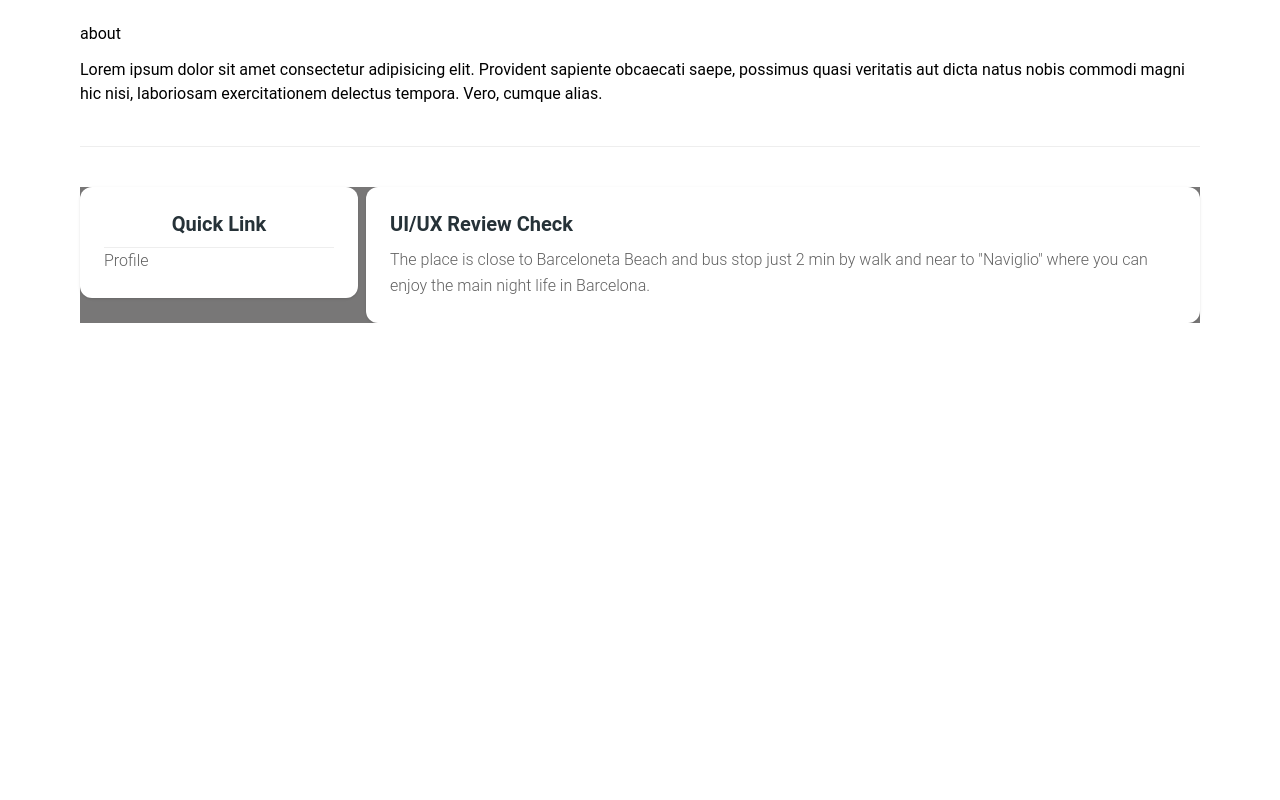
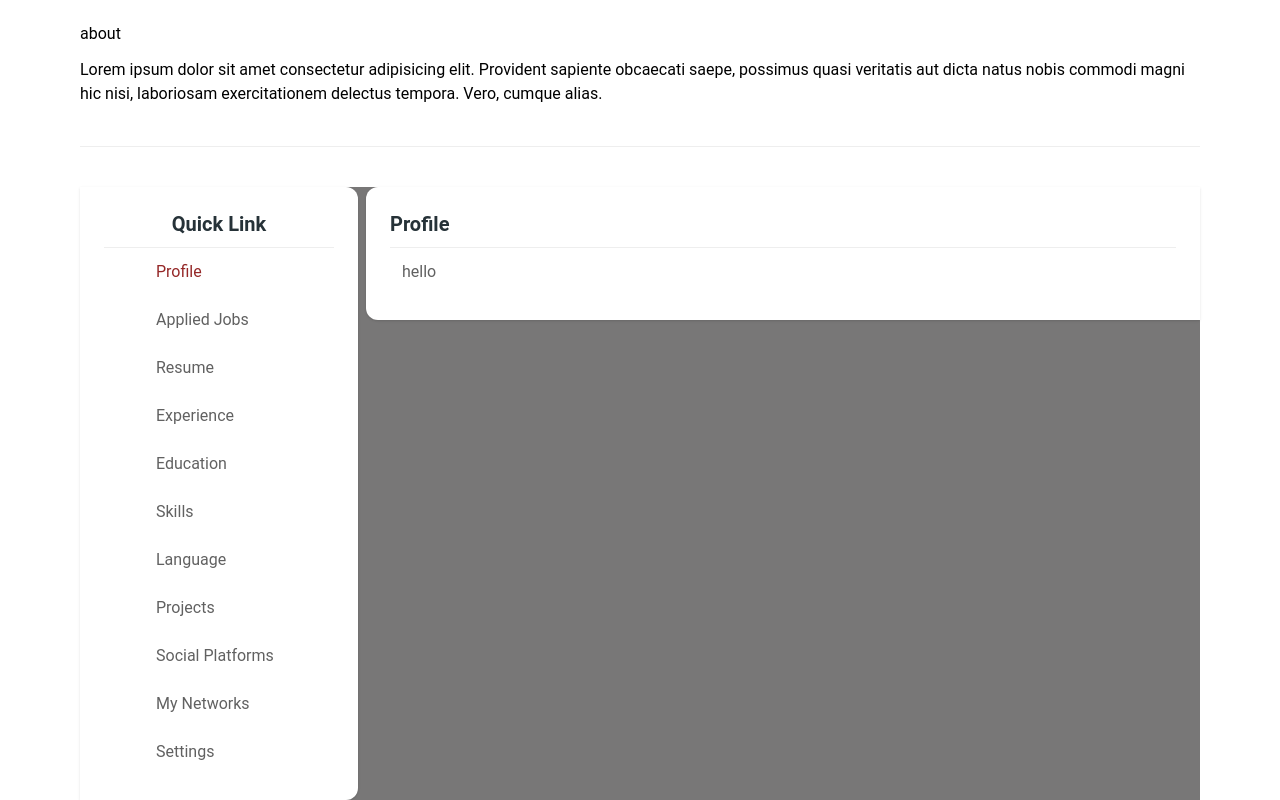
Before and after one commit to adish-ct/CareerNest-frontend, a React (Vite) app: page /profile in a window 1280 px wide. Shown: the part 504-1304 px from the top of the page. Before the commit the page ends 827 px from the top, so only its background shows below. Built offline with nearby package versions, Linux system fonts and the light colour scheme.

Commit message:
profile structure created

```diff
--- a/src/pages/Candidate/Profile.jsx
+++ b/src/pages/Candidate/Profile.jsx
@@ -1,8 +1,43 @@
 import { Card, CardBody, Typography } from '@material-tailwind/react'
 import Navbar from '../../components/Header/Accounts/Navbar'
-import React from 'react'
+import React, { useState } from 'react'
+
+
+const TabPanel = ({ id, children, isActive }) => (
+    <div className={`bg-[#fff] rounded-lg dark:bg-gray-800 border-none ${isActive ? 'block' : 'hidden'}`} id={id} role="tabpanel" aria-labelledby={`${id}-tab`}>
+        {children}
+    </div>
+);
+
+const TabButton = ({ id, label, isActive, onClick }) => (
+    <div className="">
+        <button
+            id={`${id}-tab`}
+            data-tabs-target={`#${id}`}
+            type="button"
+            role="tab"
+            aria-controls={id}
+            aria-selected={isActive}
+            className={`border-none inline-block p-3 ${isActive ? 'text-[#952828]' : 'hover:text-gray-600'} rounded-ss-lg hover:bg-gray-100 dark:bg-gray-800 dark:hover:bg-gray-700 dark:text-blue-500 dark:hover:text-gray-300`}
+            onClick={onClick}
+        >
+            {label}
+        </button>
+    </div>
+);
+
+
+
 
 function Profile() {
+
+    // profile component set as default
+    const [activeTab, setActiveTab] = useState('profile');
+
+    const handleTabClick = (tabId) => {
+        setActiveTab(tabId);
+    };
+
     return (
         <>
             <Navbar />
@@ -28,28 +63,168 @@ function Profile() {
                 <hr className='mt-10 mb-10' />
                 <div className="flex flex-row gap-2 w-full bg-[#787777]">
                     <div className="w-1/4">
-                        <Card className="shadow">
+                        <Card className="shadow rounded-l-none">
                             <CardBody>
                                 <Typography variant="h5" color="blue-gray" className="mb-2 text-center">
                                     Quick Link
                                 </Typography>
                                 <hr />
-                                <Typography>Profile</Typography>
+                                <div className="text-left ps-10">
+                                    <TabButton id="profile" label="Profile" isActive={activeTab === 'profile'} onClick={() => handleTabClick('profile')} />
+                                    <TabButton id="appliedJobs" label="Applied Jobs" isActive={activeTab === 'appliedJobs'} onClick={() => handleTabClick('appliedJobs')} />
+                                    <TabButton id="resume" label="Resume" isActive={activeTab === 'resume'} onClick={() => handleTabClick('resume')} />
+                                    <TabButton id="experience" label="Experience" isActive={activeTab === 'experience'} onClick={() => handleTabClick('experience')} />
+                                    <TabButton id="education" label="Education" isActive={activeTab === 'education'} onClick={() => handleTabClick('education')} />
+                                    <TabButton id="skills" label="Skills" isActive={activeTab === 'skills'} onClick={() => handleTabClick('skills')} />
+                                    <TabButton id="language" label="Language" isActive={activeTab === 'language'} onClick={() => handleTabClick('language')} />
+                                    <TabButton id="project" label="Projects" isActive={activeTab === 'project'} onClick={() => handleTabClick('project')} />
+                                    <TabButton id="socialMedia" label="Social Platforms" isActive={activeTab === 'socialMedia'} onClick={() => handleTabClick('socialMedia')} />
+                                    <TabButton id="networks" label="My Networks" isActive={activeTab === 'networks'} onClick={() => handleTabClick('networks')} />
+                                    <TabButton id="settings" label="Settings" isActive={activeTab === 'settings'} onClick={() => handleTabClick('settings')} />
+                                </div>
                             </CardBody>
 
                         </Card>
                     </div>
                     <div className="w-3/4">
-                        <Card className="shadow">
+                        <Card className="shadow rounded-r-none">
                             <CardBody>
-                                <Typography variant="h5" color="blue-gray" className="mb-2">
-                                    UI/UX Review Check
-                                </Typography>
-                                <Typography>
-                                    The place is close to Barceloneta Beach and bus stop just 2 min by
-                                    walk and near to &quot;Naviglio&quot; where you can enjoy the main
-                                    night life in Barcelona.
-                                </Typography>
+
+                                {/* Profile section */}
+                                <TabPanel id="profile" isActive={activeTab === 'profile'}>
+                                    <Typography variant="h5" color="blue-gray" className="mb-2">
+                                        Profile
+                                    </Typography>
+                                    <hr />
+                                    <div className="p-3">
+                                        <h1>hello</h1>
+                                    </div>
+                                </TabPanel>
+                                {/* Profile section end */}
+
+                                {/* Applied job section */}
+                                <TabPanel id="appliedJobs" isActive={activeTab === 'appliedJobs'}>
+                                    <Typography variant="h5" color="blue-gray" className="mb-2">
+                                        Applied Jobs
+                                    </Typography>
+                                    <hr />
+                                    <div className="p-3">
+                                        <h1>hello</h1>
+                                    </div>
+                                </TabPanel>
+                                {/* Applied job section end */}
+
+                                {/* Resume section */}
+                                <TabPanel id="resume" isActive={activeTab === 'resume'}>
+                                    <Typography variant="h5" color="blue-gray" className="mb-2">
+                                        Your Resume
+                                    </Typography>
+                                    <hr />
+
+                                    <div className="flex gap-3 flex-row p-3" >
+                                        <h1>hello</h1>
+                                    </div>
+                                </TabPanel>
+                                {/* Resume section end */}
+
+                                {/* Experience section */}
+                                <TabPanel id="experience" isActive={activeTab === 'experience'}>
+                                    <Typography variant="h5" color="blue-gray" className="mb-2">
+                                        Work Experience
+                                    </Typography>
+                                    <hr />
+
+                                    <div className="flex gap-3 flex-row p-3" >
+                                        <h1>hello</h1>
+                                    </div>
+                                </TabPanel>
+                                {/* Experience section end */}
+
+                                {/* Education section */}
+                                <TabPanel id="education" isActive={activeTab === 'education'}>
+                                    <Typography variant="h5" color="blue-gray" className="mb-2">
+                                        Work Experience
+                                    </Typography>
+                                    <hr />
+
+                                    <div className="flex gap-3 flex-row p-3" >
+                                        <h1>hello</h1>
+                                    </div>
+                                </TabPanel>
+                                {/* Education section end */}
+
+                                {/* Skills section end */}
+                                <TabPanel id="skills" isActive={activeTab === 'skills'}>
+                                    <Typography variant="h5" color="blue-gray" className="mb-2">
+                                        Your Skills
+                                    </Typography>
+                                    <hr />
+                                    <div className="flex gap-3 flex-row p-3" >
+                                        <h1>hello</h1>
+                                    </div>
+                                </TabPanel>
+                                {/* Skills section end */}
+
+                                {/* Language section end */}
+                                <TabPanel id="language" isActive={activeTab === 'language'}>
+                                    <Typography variant="h5" color="blue-gray" className="mb-2">
+                                        Languages
+                                    </Typography>
+                                    <hr />
+                                    <div className="flex gap-3 flex-row p-3" >
+                                        <h1>hello</h1>
+                                    </div>
+                                </TabPanel>
+                                {/* Language section end */}
+
+                                {/* Project section end */}
+                                <TabPanel id="project" isActive={activeTab === 'project'}>
+                                    <Typography variant="h5" color="blue-gray" className="mb-2">
+                                        Projects
+                                    </Typography>
+                                    <hr />
+                                    <div className="flex gap-3 flex-row p-3" >
+                                        <h1>hello</h1>
+                                    </div>
+                                </TabPanel>
+                                {/* Project section end */}
+
+                                {/* Social Media section end */}
+                                <TabPanel id="socialMedia" isActive={activeTab === 'socialMedia'}>
+                                    <Typography variant="h5" color="blue-gray" className="mb-2">
+                                        Socail Platforms
+                                    </Typography>
+                                    <hr />
+                                    <div className="flex gap-3 flex-row p-3" >
+                                        <h1>hello</h1>
+                                    </div>
+                                </TabPanel>
+                                {/* Social Media section end */}
+
+                                {/* Network section end */}
+                                <TabPanel id="networks" isActive={activeTab === 'networks'}>
+                                    <Typography variant="h5" color="blue-gray" className="mb-2">
+                                        My Networks
+                                    </Typography>
+                                    <hr />
+                                    <div className="flex gap-3 flex-row p-3" >
+                                        <h1>hello</h1>
+                                    </div>
+                                </TabPanel>
+                                {/* Network section end */}
+
+                                {/* Settings section end */}
+                                <TabPanel id="settings" isActive={activeTab === 'settings'}>
+                                    <Typography variant="h5" color="blue-gray" className="mb-2">
+                                        My Networks
+                                    </Typography>
+                                    <hr />
+                                    <div className="flex gap-3 flex-row p-3" >
+                                        <h1>hello</h1>
+                                    </div>
+                                </TabPanel>
+                                {/* Settings section end */}
+
                             </CardBody>
                         </Card>
                     </div>
```
